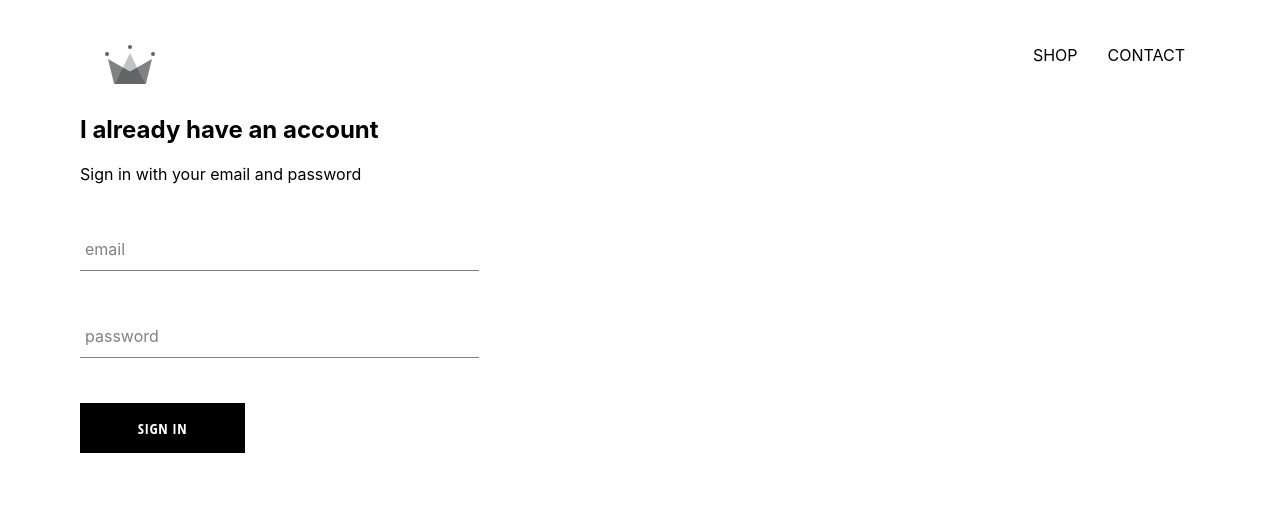
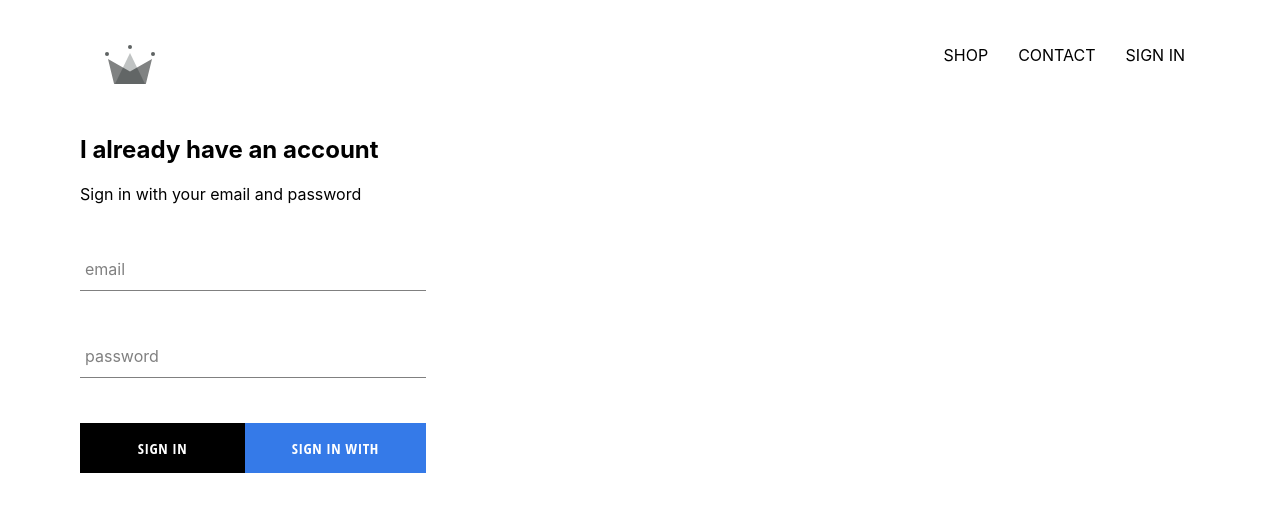
Before and after one commit to melisayu/shop-app, a React (Create React App) app: page /signin in a window 1280 px wide. Shown: the top 512 px of the page. Built offline with nearby package versions, Linux system fonts and the light colour scheme; no server answers.

Commit message:
Add Firebase

```diff
--- a/package.json
+++ b/package.json
@@ -6,6 +6,7 @@
     "@testing-library/jest-dom": "^4.2.4",
     "@testing-library/react": "^9.3.2",
     "@testing-library/user-event": "^7.1.2",
+    "firebase": "^7.6.1",
     "node-sass": "^4.13.0",
     "react": "^16.12.0",
     "react-dom": "^16.12.0",
--- a/src/App.css
+++ b/src/App.css
@@ -5,6 +5,10 @@
 a {
   text-decoration: none;
   color: black;
+}
+
+* {
+  box-sizing: border-box;
 }
 
 .App {
--- a/src/App.js
+++ b/src/App.js
@@ -1,15 +1,37 @@
 import React from 'react';
 import { Switch, Route } from 'react-router-dom';
-
-import './App.css';
 
 import Homepage from './pages/homepage/homepage.component';
 import ShopPage from './pages/shop/shop.component';
 import SignInAndSignUpPage from './pages/sign-in-and-sign-up/sign-in-and-sign-up.component';
 import Header from './components/header/header.component';
+import { auth } from './firebase/firebase.utils';
+
+import './App.css';
 
 
-function App() {
+class App extends React.Component {
+  constructor() {
+    super();
+
+    this.state = {
+      currentUser: null
+    };
+  }
+
+  unsubscribeFromAuth = null
+
+  componentDidMount() {
+    this.unsubscribeFromAuth = auth.onAuthStateChanged(user => {
+      this.setState({ currentUser: user });
+    });
+  }
+
+  componentWillUnmount() {
+    this.unsubscribeFromAuth();
+  }
+
+  render() {
   return (
     <div>
       <Header />
@@ -20,6 +42,7 @@
       </Switch>
     </div>
   );
+  }
 }
 
 export default App;
--- a/src/components/custom-button/custom-button.component.jsx
+++ b/src/components/custom-button/custom-button.component.jsx
@@ -3,8 +3,8 @@
 import './custom-button.styles.scss';
 
 
-const CustomButton = ({ children, ...otherProps }) => (
-    <button className='custom-button' {...otherProps}>
+const CustomButton = ({ children, isGoogleSignIn, ...otherProps }) => (
+    <button className={`${isGoogleSignIn ? 'google-sign-in' : ''} custom-button`} {...otherProps}>
         {children}
     </button>
 );
--- a/src/components/custom-button/custom-button.styles.scss
+++ b/src/components/custom-button/custom-button.styles.scss
@@ -19,4 +19,13 @@
       color: black;
       border: 1px solid black;
     }
+
+    &.google-sign-in {
+      background-color: #357ae8;
+      color: white;
+
+      &:hover {
+        background-color: #357ae8;
+      }
+    }
   }
--- a/src/components/header/header.component.jsx
+++ b/src/components/header/header.component.jsx
@@ -1,13 +1,14 @@
 import React from 'react';
+import { Link } from 'react-router-dom';
 
-import { Link } from 'react-router-dom';
+import { auth } from '../../firebase/firebase.utils';
 
 import { ReactComponent as Logo } from '../../assets/crown.svg';
 
 import './header.styles.scss';
 
 
-const Header = () => (
+const Header = ({ currentUser }) => (
     <div className='header'>
         <Link className='logo-container' to='/'>
             <Logo className='logo' />
@@ -19,6 +20,11 @@
             <Link className='option' to='/contact'>
                 CONTACT
             </Link>
+            {currentUser ? (
+                <div className='option' onClick={() => auth.signOut()}>SIGN OUT</div>)
+                :
+                (<Link className='option' to='/signin'>SIGN IN</Link>)
+            }
         </div>
     </div>
 )
--- a/src/components/header/header.styles.scss
+++ b/src/components/header/header.styles.scss
@@ -20,6 +20,7 @@
 
       .option {
         padding: 10px 15px;
+        cursor: pointer;
       }
     }
   }
--- a/src/components/sign-in/sign-in.component.jsx
+++ b/src/components/sign-in/sign-in.component.jsx
@@ -1,4 +1,6 @@
 import React from 'react';
+
+import { signInWithGoogle } from '../../firebase/firebase.utils';
 
 import CustomButton from '../custom-button/custom-button.component';
 import FormInput from '../form-input/form-input.component';
@@ -52,7 +54,12 @@
                         label='password'
                         required
                     />
-                    <CustomButton type='submit'>Sign In</CustomButton>
+                    <div className='buttons'>
+                        <CustomButton type='submit'>Sign In</CustomButton>
+                        <CustomButton onClick={signInWithGoogle} isGoogleSignIn>
+                            Sign in with Google
+                        </CustomButton>
+                    </div>
                 </form>
             </div>
         )
--- a/src/components/sign-in/sign-in.styles.scss
+++ b/src/components/sign-in/sign-in.styles.scss
@@ -1,3 +1,14 @@
 .sign-in {
-    width: 30vw;
+    width: 27vw;
+    display: flex;
+    flex-direction: column;
+
+    .title {
+        margin: 10px 0;
+    }
+
+    .buttons {
+        display: flex;
+        justify-content: space-between;
+    }
 }
--- /dev/null
+++ b/src/firebase/firebase.utils.js
@@ -0,0 +1,26 @@
+import firebase from 'firebase';
+import 'firebase/firestore';
+import 'firebase/auth';
+
+const config = {
+    apiKey: "AIzaSyCnzosFoXM8941jCnxrDm_c83IaMI8f6XE",
+    authDomain: "shop-app-4412f.firebaseapp.com",
+    databaseURL: "https://shop-app-4412f.firebaseio.com",
+    projectId: "shop-app-4412f",
+    storageBucket: "shop-app-4412f.appspot.com",
+    messagingSenderId: "1023799780916",
+    appId: "1:1023799780916:web:0a6b14826c38d48d7f8c61",
+    measurementId: "G-29SM2LPNG7"
+  };
+
+firebase.initializeApp(config);
+
+export const auth = firebase.auth();
+export const firestore = firebase.firestore();
+
+const provider = new firebase.auth.GoogleAuthProvider();
+provider.setCustomParameters({ prompt: 'select_account'});
+export const signInWithGoogle = () => auth.signInWithPopup(provider);
+
+
+export default firebase;
```
Also changed, not shown: 1 other file (tests, documents, lock files or other folders).
